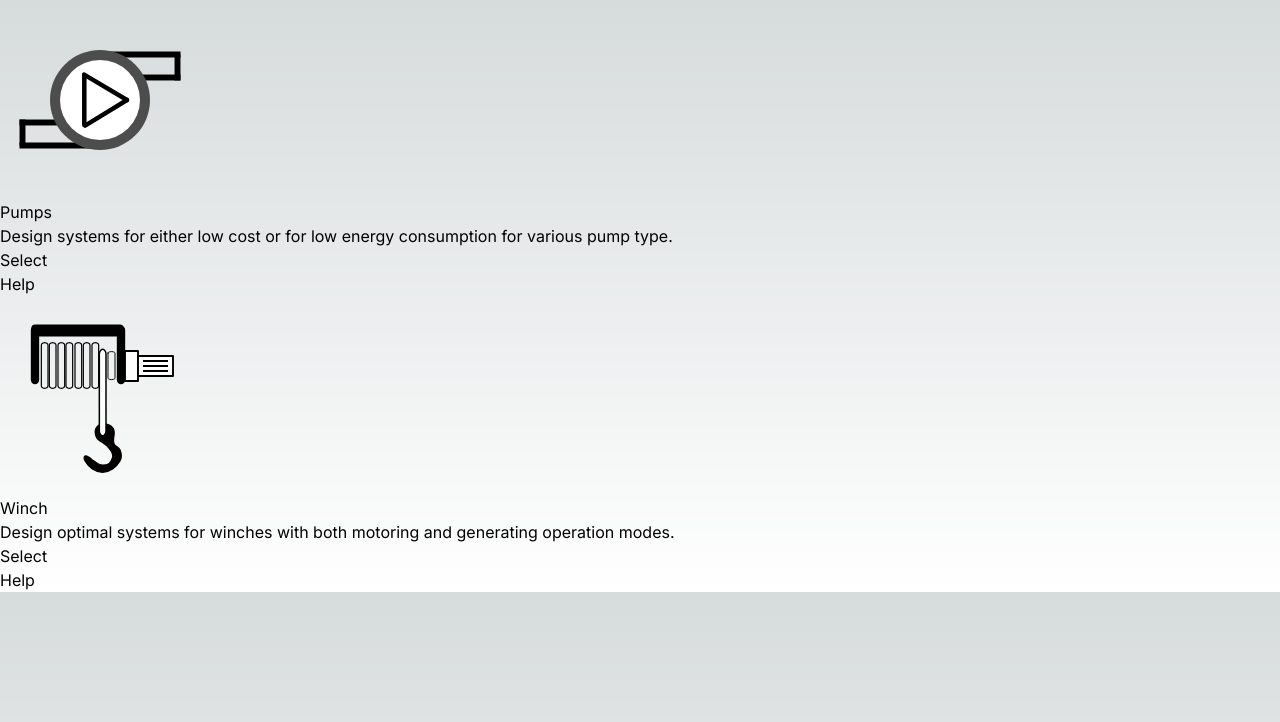
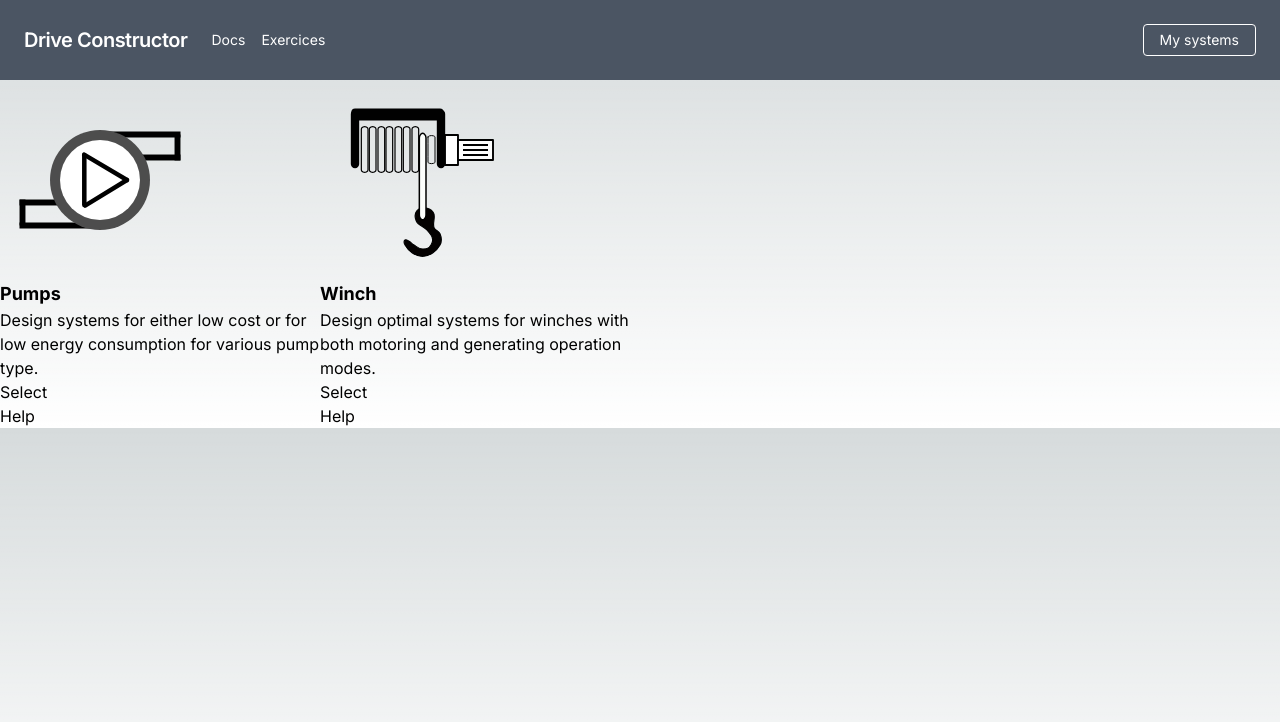
Before and after one commit to driveconstructor/driveconstructor, a Next.js app: page / in a window 1280 px wide. Shown: the top 722 px of the page. Built offline with nearby package versions, Linux system fonts and the light colour scheme.

Commit message:
Start styling

```diff
--- a/src/app/Applications.tsx
+++ b/src/app/Applications.tsx
@@ -8,9 +8,9 @@ export default function Applications() {
 
 function renderApp(model: ApplicationModel) {
   return (
-    <div key={model.name}>
+    <div key={model.name} className="basis-1/4">
       <Image src={model.icon.src} alt={model.name} width={200} height={200} />
-      <h3>{model.title}</h3>
+      <div className="text-lg font-bold">{model.title}</div>
       <div>{model.description}</div>
       <ul>
         <li>
--- a/src/app/layout.tsx
+++ b/src/app/layout.tsx
@@ -1,4 +1,5 @@
 import { Inter } from "next/font/google";
+import Link from "next/link";
 import "./globals.css";
 
 const inter = Inter({ subsets: ["latin"] });
@@ -15,7 +16,42 @@ export default function RootLayout({
 }) {
   return (
     <html lang="en">
-      <body className={inter.className}>{children}</body>
+      <body className={inter.className}>
+        <div className="container mx-auto">
+          <nav className="flex items-center justify-between flex-wrap bg-gray-600 text-white p-6">
+            <div className="flex items-center flex-shrink-0 mr-6">
+              <span className="font-semibold text-xl tracking-tight">
+                Drive Constructor
+              </span>
+            </div>
+            <div className="w-full block flex-grow lg:flex lg:items-center lg:w-auto">
+              <div className="text-sm lg:flex-grow">
+                <Link
+                  href="#Docs"
+                  className="block mt-4 lg:inline-block lg:mt-0 mr-4 hover:text-blue-300"
+                >
+                  Docs
+                </Link>
+                <Link
+                  href="#Exercices"
+                  className="block mt-4 lg:inline-block lg:mt-0 mr-4 hover:text-blue-300"
+                >
+                  Exercices
+                </Link>
+              </div>
+              <div>
+                <Link
+                  href="#mysystems"
+                  className="inline-block text-sm px-4 py-2 leading-none border rounded border-white hover:border-transparent hover:text-blue-300 hover:bg-white mt-4 lg:mt-0"
+                >
+                  My systems
+                </Link>
+              </div>
+            </div>
+          </nav>
+          {children}
+        </div>
+      </body>
     </html>
   );
 }
--- a/src/app/page.tsx
+++ b/src/app/page.tsx
@@ -1,5 +1,10 @@
+import Link from "next/link";
 import Applications from "./Applications";
 
 export default function Home() {
-  return <Applications />;
+  return (
+    <div className="flex">
+      <Applications />
+    </div>
+  );
 }
```
